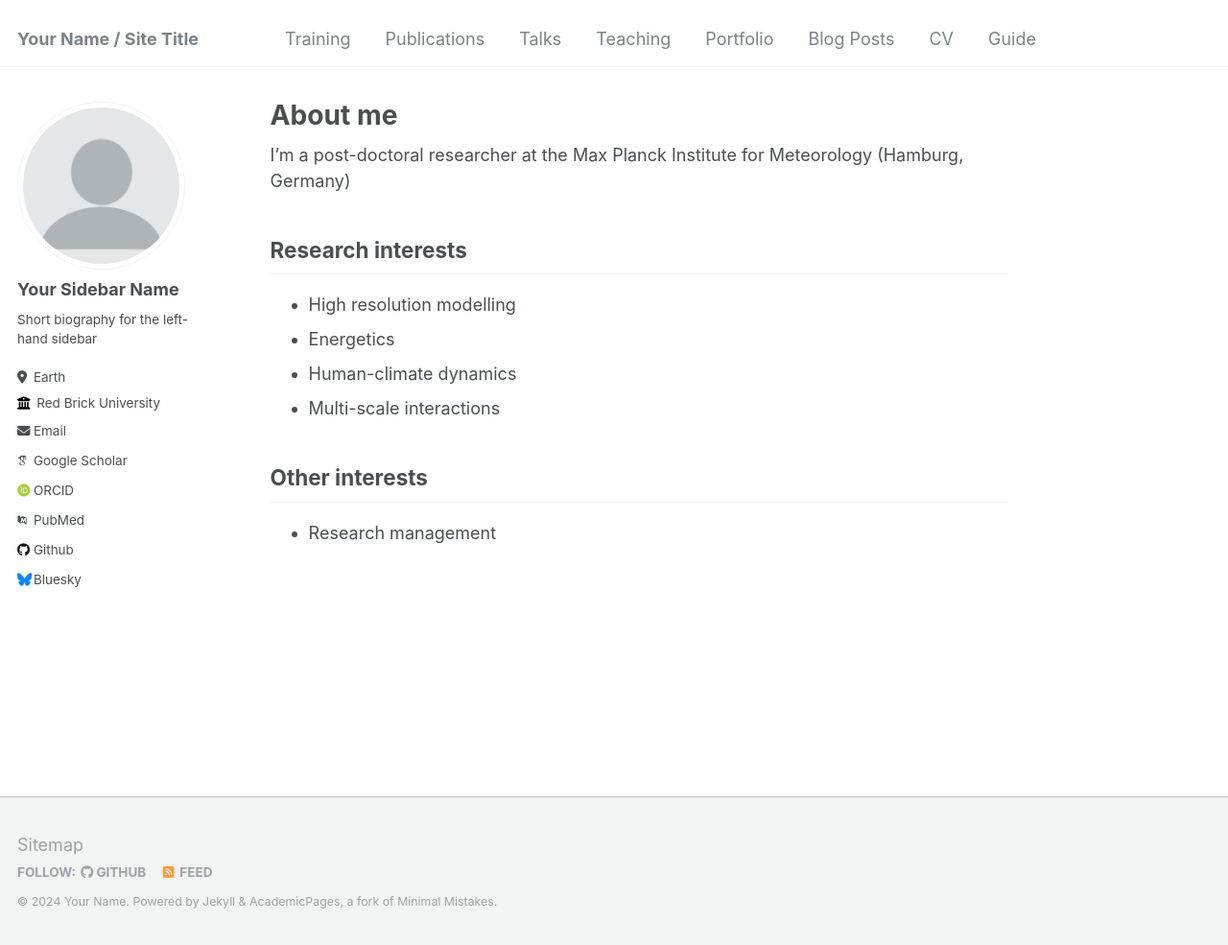
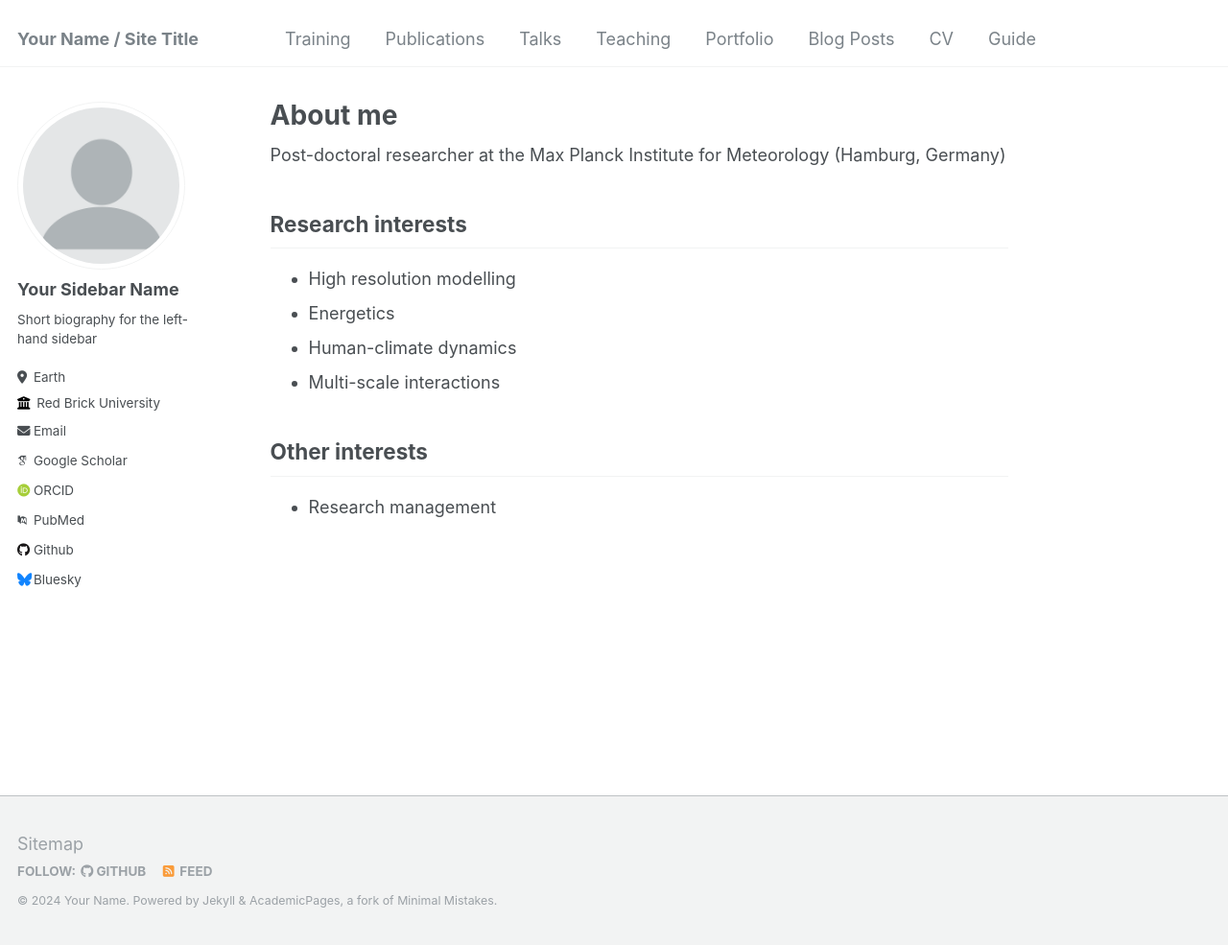
Before and after one commit to john-ssebandeke/john-ssebandeke.github.io, a Jekyll site: the page built from _pages/about.md, in a window 1280 px wide and 985 px high. Shown: the whole window at 96% size. Built offline with Jekyll 4.4.1, drawn with Linux system fonts in a browser that asks for light colours; some web fonts are replaced.

```diff
--- a/_pages/about.md
+++ b/_pages/about.md
@@ -7,7 +7,7 @@ redirect_from:
   - /about.html
 ---
 
-I'm a post-doctoral researcher at the Max Planck Institute for Meteorology (Hamburg, Germany)
+Post-doctoral researcher at the Max Planck Institute for Meteorology (Hamburg, Germany)
 
 ## Research interests
 
```
